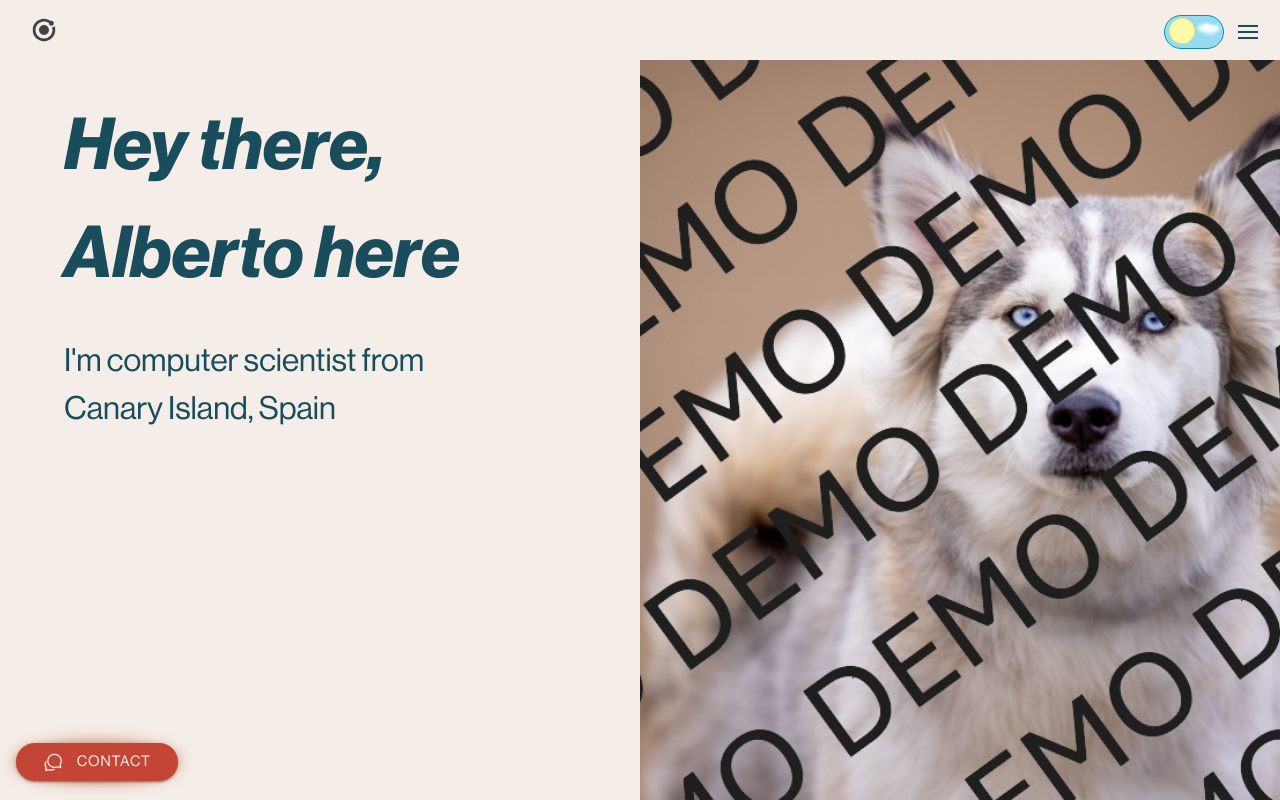
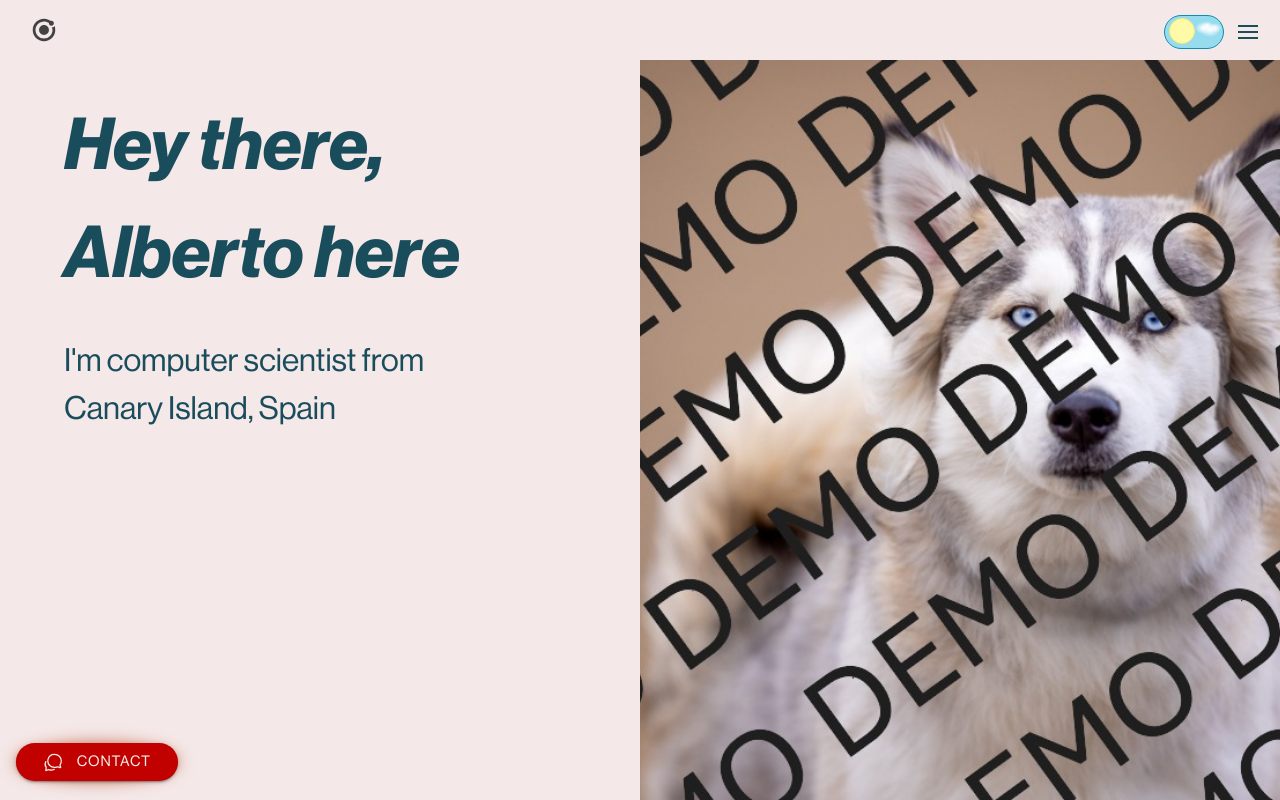
Before and after one commit to bertoramos/portfolio-page, a React (Vite) app: page /#/ in a window 1280 px wide. Built offline with nearby package versions, Linux system fonts and the light colour scheme.

Commit message:
feat: enhance menu item hover effects with glitch animation; update text container overflow

```diff
--- a/src/components/Menu.css
+++ b/src/components/Menu.css
@@ -61,7 +61,7 @@
 /* Text container with overflow for cut effect */
 .text-container {
     position: relative;
-    overflow: hidden;
+    overflow: visible;
     margin: 10px 0;
 }
 
@@ -71,20 +71,80 @@
     position: relative;
 }
 
-/* Underline animation on hover */
-.text::after {
-    content: '';
+/* Triple text effect on hover */
+.menu-item::before,
+.menu-item::after {
+    content: attr(data-text);
     position: absolute;
-    bottom: -4px;
     left: 0;
-    width: 0;
-    height: 4px;
-
-    transition: width 0.3s ease;
+    width: 100%;
+    opacity: 0;
+    pointer-events: none;
+    font-family: var(--app_menu_font);
 }
 
-.text:hover::after {
-    width: 100%;
+.menu-item::before {
+    top: 0;
+    color: rgba(255, 0, 255, 0.5);
+}
+
+.menu-item::after {
+    top: 0;
+    color: rgba(0, 255, 255, 0.5);
+}
+
+.menu-item:hover::before {
+    animation: glitchUp 1s ease-out forwards;
+}
+
+.menu-item:hover::after {
+    animation: glitchDown 1s ease-out forwards;
+}
+
+@keyframes glitchUp {
+    0% {
+        opacity: 0;
+        transform: translateX(1%) translateY(0);
+    }
+    25% {
+        opacity: 0.8;
+        transform: translateX(-1%) translateY(-30%);
+    }
+    50% {
+        opacity: 0.6;
+        transform: translateX(1%) translateY(-20%);
+    }
+    75% {
+        opacity: 0.3;
+        transform: translateX(-1%) translateY(-10%);
+    }
+    100% {
+        opacity: 0;
+        transform: translateX(1%) translateY(-0%);
+    }
+}
+
+@keyframes glitchDown {
+    0% {
+        opacity: 0;
+        transform: translateX(-1%) translateY(0);
+    }
+    25% {
+        opacity: 0.8;
+        transform: translateX(1%) translateY(30%);
+    }
+    50% {
+        opacity: 0.6;
+        transform: translateX(-1%) translateY(20%);
+    }
+    75% {
+        opacity: 0.3;
+        transform: translateX(1%) translateY(10%);
+    }
+    100% {
+        opacity: 0;
+        transform: translateX(-1%) translateY(0%);
+    }
 }
 
 /* Menu button */
--- a/src/components/Menu.tsx
+++ b/src/components/Menu.tsx
@@ -38,7 +38,12 @@
                                 className={`text group ${location.pathname === item.path ? 'active' : ''}`}
                             >
                                 <span className="menu-num text-2xl md:text-xl select-none">{`0${idx + 1}`}</span>
-                                <span className="menu-item text-4xl md:text-6xl select-none">{item.label}</span>
+                                <span
+                                    className="text menu-item text-4xl md:text-6xl select-none"
+                                    data-text={item.label}
+                                >
+                                    {item.label}
+                                </span>
                             </NavLink>
                         </li>
                     ))}
--- a/src/components/ThemeToggle.css
+++ b/src/components/ThemeToggle.css
@@ -18,9 +18,9 @@
     /* Se superpone al checkbox */
     inset: 0;
     /* Ocupa todo el espacio del contenedor (top, right, bottom, left: 0) */
-    background: #96dcee;
+    background: #96dcee; /* CIELO DE DIA */
     /* Color gris cuando está OFF */
-    border: 1px solid #108dad;
+    border: 1px solid #108dad; /* BORDE CIELO DE DIA */
     border-radius: 34px;
     /* Bordes redondeados (forma de píldora) */
     cursor: pointer;
@@ -44,8 +44,8 @@
     /* Posición inicial: izquierda con 4px de margen */
     bottom: 4px;
     /* 4px desde abajo para centrarlo verticalmente */
-    background: #fffaa8;
-    border: 1px solid #f5eb71;
+    background: #fffaa8; /* SOL */
+    border: 1px solid #f5eb71; /* BORDE SOL */
     border-radius: 50%;
     /* Lo hace circular */
     transition: 0.3s;
@@ -54,8 +54,7 @@
 
 /* Fondo en estado DARK */
 input:checked+.slider {
-    background: #6b7abb;
-    /* Azul cuando el checkbox está marcado */
+    background: #6b7abb; /* CIELO NOCTURNO */
 
     background-image:
         /* Constelación estética */
@@ -80,7 +79,7 @@
         radial-gradient(circle 1.1px at 35px 18px, rgba(255, 255, 255, 0.5), transparent),
         radial-gradient(circle 1.1px at 22px 28px, rgba(255, 255, 255, 0.4), transparent);
 
-    border: 1px solid #808bbc;
+    border: 1px solid #808bbc; /* BORDE CIELO NOCTURNO */
 }
 
 /* Circulo en estado DARK */
--- a/src/theme/variables.css
+++ b/src/theme/variables.css
@@ -88,7 +88,7 @@
    - Rojo cobrizo (pelo de Dua)
    ============================================ */
 :root { /* Light - Radical Optimism */
-    --app_light_background_color: #F5EDE8;      /* Melocotón muy claro / arena */
+    --app_light_background_color: #F4E8E8;      /* Melocotón muy claro / arena */
     --app_medium_background_color: #3CBCB5;     /* Turquesa océano vibrante */
     --app_dark_background_color: #1A4D5C;       /* Azul profundo del agua */
 
@@ -116,7 +116,7 @@
     --app_font_family_bold: 'Neue Haas Roman Bold Italic';
     --app_font_family_light: 'Neue Haas Roman';
 
-    --app_contact_button_bg_color: #C44536;      /* Rojo cobrizo */
+    --app_contact_button_bg_color: #c10100;      /* Rojo cobrizo */
     --app_contact_button_text_color: #F5EDE8;    /* Melocotón claro */
     --app_contact_button_shadow_color_light: #E8A87C; /* Coral suave */
     --app_contact_button_shadow_color_dark: #9E3A2B;  /* Rojo oscuro */
```
